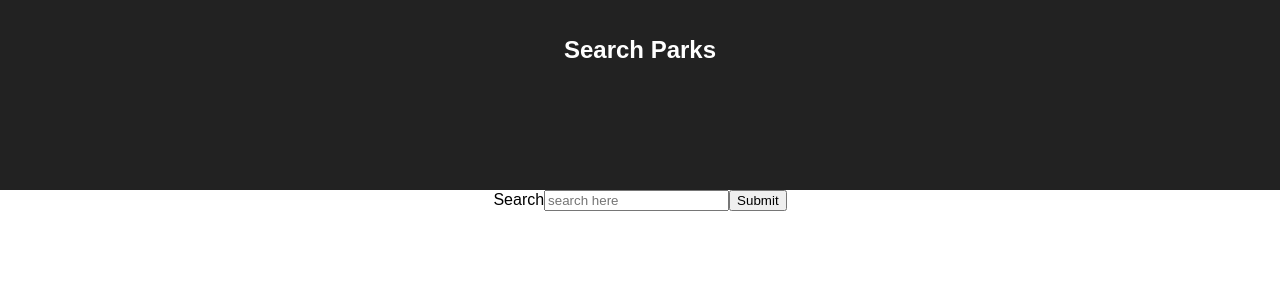
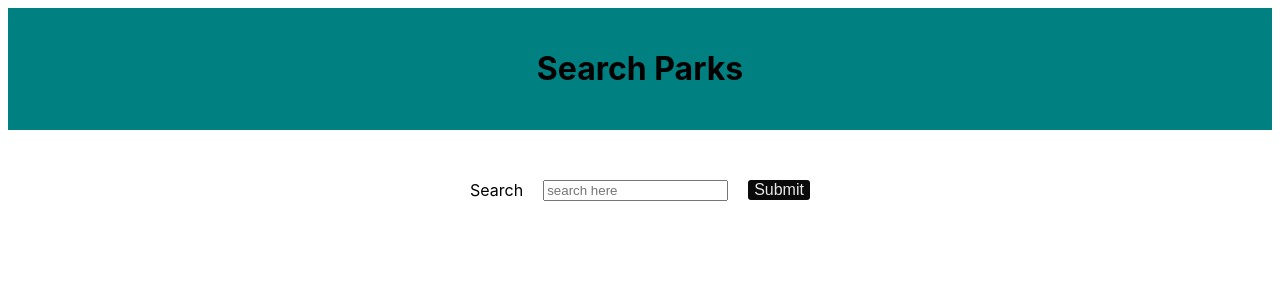
Before and after one commit to cgroark/react-natparks-weather, a React (Create React App) app: page / in a window 1280 px wide. Shown: the top 300 px of the page. Built offline with nearby package versions, Linux system fonts and the light colour scheme.

Commit message:
initial styling on search component

```diff
--- a/src/Components/Parks.js
+++ b/src/Components/Parks.js
@@ -40,7 +40,7 @@ class Parks extends Component {
 				<form className='search-bar' onSubmit={this.handleSubmit}>
 					<label className='search-label'>Search</label>
 					<input placeholder='search here' type='text' value={this.state.park} onChange={this.handleChange} />
-					<button className='button' type='submit'>Submit</button>
+					<button className='search-button' type='submit'>Submit</button>
 				</form>
 				<Results results={this.state.parkData} />
 			</div>
--- a/src/index.css
+++ b/src/index.css
@@ -1,34 +1,43 @@
 body {
-  margin: 0;
-  padding: 0;
-  font-family: sans-serif;
+  font-family: -apple-system,BlinkMacSystemFont,Segoe UI,Roboto,Oxygen-Sans,Ubuntu,Cantarell,Helvetica Neue,sans-serif;
 }
 
-.App {
+.container{
+  max-width: 1200px;
+  margin: 0 auto;
+}
+
+li{
+  list-style-type: none;
+}
+
+.App-title{
+  font-size: 32;
   text-align: center;
 }
 
-.App-logo {
-  animation: App-logo-spin infinite 20s linear;
-  height: 80px;
+.App-header{
+  background-color: teal;
+
+  padding: 20px;
 }
 
-.App-header {
-  background-color: #222;
-  height: 150px;
-  padding: 20px;
-  color: white;
+.search-bar{
+  display: flex;
+  align-items: center;
+  justify-content: center;
+  margin-top: 50px;
 }
 
-.App-title {
-  font-size: 1.5em;
+.search-label{
+  margin-right: 20px;
 }
 
-.App-intro {
-  font-size: large;
+.search-button{
+  margin-left: 20px;
+  color: #e6e6e6;
+  background: #0a0a0a;
+  border: none;
+  font-size: 16px;
+  border-radius: 3px;
 }
-
-@keyframes App-logo-spin {
-  from { transform: rotate(0deg); }
-  to { transform: rotate(360deg); }
-}
```
